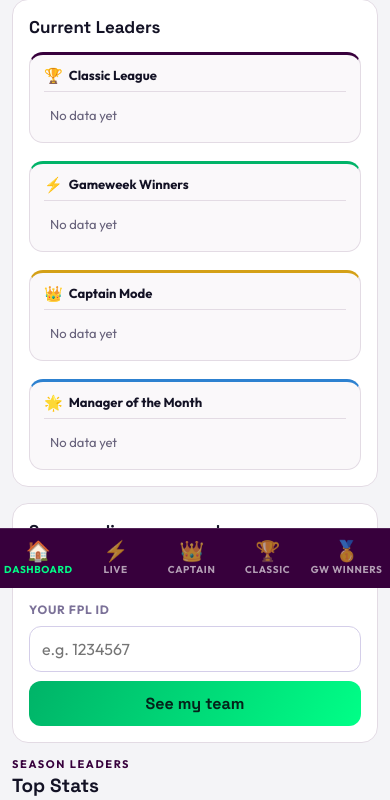
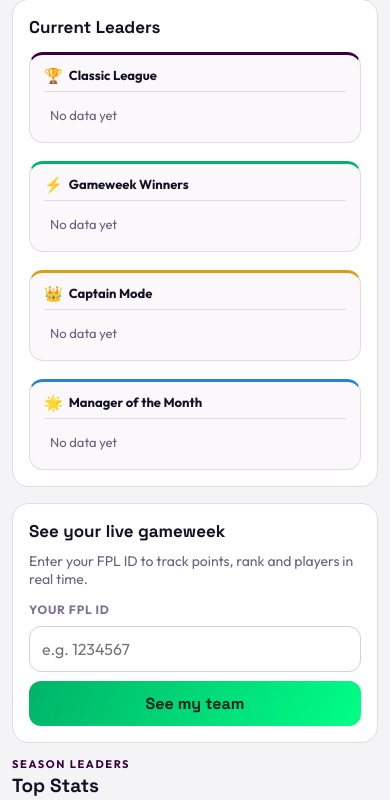
Before and after one commit to RNSAINJU/fpl-djano, a Django app: page / in a window 390 px wide. Shown: the part 256-1056 px from the top of the page. Run offline with Django 5.2, Linux system fonts and the light colour scheme; data comes from the database, SQL or seed files in the repository; data that the repository does not hold is empty; some libraries are stand-ins or nearby versions.

Commit message:
Revert "Add mobile bottom tab bar with all 8 nav links, matching site theme"
This reverts commit 5ac789f50d96579c5f9d76951a4a4dc8f99d8db3.

```diff
--- a/static/fantasy/css/style.css
+++ b/static/fantasy/css/style.css
@@ -2234,73 +2234,7 @@ td small {
     transition: opacity 0.25s ease;
 }
 
-/* Bottom tab bar - stands in for the sidebar below the 1020px drawer
-   breakpoint. All 8 sidebar links get a tab (see _bottom_nav.html) rather
-   than trimming down to a handful, so it scrolls horizontally instead of
-   wrapping; z-index sits above the topbar but below .sidebar-overlay (15)
-   so opening the drawer dims it along with the rest of the page. */
-.bottom-nav {
-    display: none;
-    position: fixed;
-    left: 0;
-    right: 0;
-    bottom: 0;
-    z-index: 12;
-    background: var(--brand);
-    border-top: 1px solid rgba(255, 255, 255, 0.14);
-    padding: 6px 4px calc(6px + env(safe-area-inset-bottom));
-    gap: 2px;
-    overflow-x: auto;
-    scroll-snap-type: x proximity;
-    -webkit-overflow-scrolling: touch;
-    scrollbar-width: none;
-}
-
-.bottom-nav::-webkit-scrollbar {
-    display: none;
-}
-
-.bottom-nav__item {
-    flex: 0 0 auto;
-    scroll-snap-align: start;
-    min-width: 74px;
-    display: flex;
-    flex-direction: column;
-    align-items: center;
-    gap: 2px;
-    padding: 6px 4px;
-    border-radius: 12px;
-    color: rgba(255, 255, 255, 0.62);
-    text-decoration: none;
-    text-align: center;
-}
-
-.bottom-nav__icon {
-    font-size: 20px;
-    line-height: 1;
-}
-
-.bottom-nav__label {
-    font-size: 10px;
-    font-weight: 600;
-    text-transform: uppercase;
-    letter-spacing: 0.04rem;
-    white-space: nowrap;
-}
-
-.bottom-nav__item.active {
-    color: var(--brand-bright);
-}
-
 @media (max-width: 1020px) {
-    .bottom-nav {
-        display: flex;
-    }
-
-    .main-content {
-        padding-bottom: 92px;
-    }
-
     .app-shell {
         grid-template-columns: 1fr;
     }
@@ -2363,7 +2297,7 @@ td small {
 
 @media (max-width: 620px) {
     .main-content {
-        padding: 12px 12px 88px;
+        padding: 12px;
         gap: 14px;
     }
 
--- a/static/fantasy/js/app.js
+++ b/static/fantasy/js/app.js
@@ -119,16 +119,6 @@ document.addEventListener('DOMContentLoaded', () => {
                 closeSidebar();
             }
         });
-    }
-
-    // The bottom tab bar holds all 8 sidebar links and scrolls
-    // horizontally rather than trimming down to a handful - so on a page
-    // whose tab sits further along the strip (e.g. Past Seasons, the last
-    // one), scroll it into view on load instead of leaving the visitor to
-    // discover it's scrollable on their own.
-    const activeBottomNavItem = document.querySelector('.bottom-nav__item.active');
-    if (activeBottomNavItem) {
-        activeBottomNavItem.scrollIntoView({ inline: 'center', block: 'nearest' });
     }
 
     const countdown = document.querySelector('.countdown[data-target]');
--- a/templates/fantasy/_bottom_nav.html
+++ /dev/null
@@ -1,42 +0,0 @@
-{% comment %}
-Mobile bottom tab bar - shown in place of the sidebar below the 1020px
-drawer breakpoint (see .bottom-nav in style.css). Mirrors the sidebar-nav
-links 1:1 so every page reachable from the sidebar is reachable here too;
-scrolls horizontally since all 8 links don't fit one screen width.
-Shared via include so every page template stays in sync - update here,
-not per-page.
-{% endcomment %}
-<nav class="bottom-nav" aria-label="Primary">
-    <a class="bottom-nav__item{% if active_page == 'home' %} active{% endif %}" href="{% url 'fantasy:home' %}#dashboard">
-        <span class="bottom-nav__icon" aria-hidden="true">🏠</span>
-        <span class="bottom-nav__label">Dashboard</span>
-    </a>
-    <a class="bottom-nav__item{% if active_page == 'live_gameweek' %} active{% endif %}" href="{% url 'fantasy:live_gameweek' %}">
-        <span class="bottom-nav__icon" aria-hidden="true">⚡</span>
-        <span class="bottom-nav__label">Live</span>
-    </a>
-    <a class="bottom-nav__item{% if active_page == 'captain_mode' %} active{% endif %}" href="{% url 'fantasy:captain_mode' %}">
-        <span class="bottom-nav__icon" aria-hidden="true">👑</span>
-        <span class="bottom-nav__label">Captain</span>
-    </a>
-    <a class="bottom-nav__item{% if active_page == 'classic_league' %} active{% endif %}" href="{% url 'fantasy:classic_league' %}">
-        <span class="bottom-nav__icon" aria-hidden="true">🏆</span>
-        <span class="bottom-nav__label">Classic</span>
-    </a>
-    <a class="bottom-nav__item{% if active_page == 'gameweek_winners' %} active{% endif %}" href="{% url 'fantasy:gameweek_winners' %}">
-        <span class="bottom-nav__icon" aria-hidden="true">🥇</span>
-        <span class="bottom-nav__label">GW Winners</span>
-    </a>
-    <a class="bottom-nav__item{% if active_page == 'manager_of_the_month' %} active{% endif %}" href="{% url 'fantasy:manager_of_the_month' %}">
-        <span class="bottom-nav__icon" aria-hidden="true">🌟</span>
-        <span class="bottom-nav__label">MOTM</span>
-    </a>
-    <a class="bottom-nav__item{% if active_page == 'prizes' %} active{% endif %}" href="{% url 'fantasy:prizes' %}">
-        <span class="bottom-nav__icon" aria-hidden="true">🎁</span>
-        <span class="bottom-nav__label">Prizes</span>
-    </a>
-    <a class="bottom-nav__item{% if active_page == 'past_seasons' %} active{% endif %}" href="{% url 'fantasy:past_seasons' %}">
-        <span class="bottom-nav__icon" aria-hidden="true">📅</span>
-        <span class="bottom-nav__label">Seasons</span>
-    </a>
-</nav>
--- a/templates/fantasy/captain_mode.html
+++ b/templates/fantasy/captain_mode.html
@@ -201,7 +201,6 @@
             </section>
             {% endif %}
         </main>
-        {% include 'fantasy/_bottom_nav.html' %}
     </div>
 </div>
 {% endblock %}
--- a/templates/fantasy/classic_league.html
+++ b/templates/fantasy/classic_league.html
@@ -110,7 +110,6 @@
                 </div>
             </section>
         </main>
-        {% include 'fantasy/_bottom_nav.html' %}
     </div>
 </div>
 {% endblock %}
--- a/templates/fantasy/gameweek_winners.html
+++ b/templates/fantasy/gameweek_winners.html
@@ -119,7 +119,6 @@
                 </div>
             </section>
         </main>
-        {% include 'fantasy/_bottom_nav.html' %}
     </div>
 </div>
 {% endblock %}
--- a/templates/fantasy/home.html
+++ b/templates/fantasy/home.html
@@ -235,7 +235,6 @@
                 </article>
             </section>
         </main>
-        {% include 'fantasy/_bottom_nav.html' %}
     </div>
 </div>
 {% endblock %}
--- a/templates/fantasy/live_gameweek.html
+++ b/templates/fantasy/live_gameweek.html
@@ -309,7 +309,6 @@
             </section>
             {% endif %}
         </main>
-        {% include 'fantasy/_bottom_nav.html' %}
     </div>
 </div>
 {% endblock %}
--- a/templates/fantasy/manager_of_the_month.html
+++ b/templates/fantasy/manager_of_the_month.html
@@ -120,7 +120,6 @@
                 </div>
             </section>
         </main>
-        {% include 'fantasy/_bottom_nav.html' %}
     </div>
 </div>
 {% endblock %}
--- a/templates/fantasy/past_seasons.html
+++ b/templates/fantasy/past_seasons.html
@@ -79,7 +79,6 @@
                 </div>
             </section>
         </main>
-        {% include 'fantasy/_bottom_nav.html' %}
     </div>
 </div>
 {% endblock %}
--- a/templates/fantasy/prizes.html
+++ b/templates/fantasy/prizes.html
@@ -51,7 +51,6 @@
                 <img src="{% static 'fantasy/img/prizes.jpg' %}" alt="FPL Bhaktapur game modes and money prizes" style="width: 100%; height: auto; border-radius: 12px; display: block;">
             </section>
         </main>
-        {% include 'fantasy/_bottom_nav.html' %}
     </div>
 </div>
 {% endblock %}
--- a/templates/fantasy/season_detail.html
+++ b/templates/fantasy/season_detail.html
@@ -179,7 +179,6 @@
                 </div>
             </section>
         </main>
-        {% include 'fantasy/_bottom_nav.html' %}
     </div>
 </div>
 {% endblock %}
```
